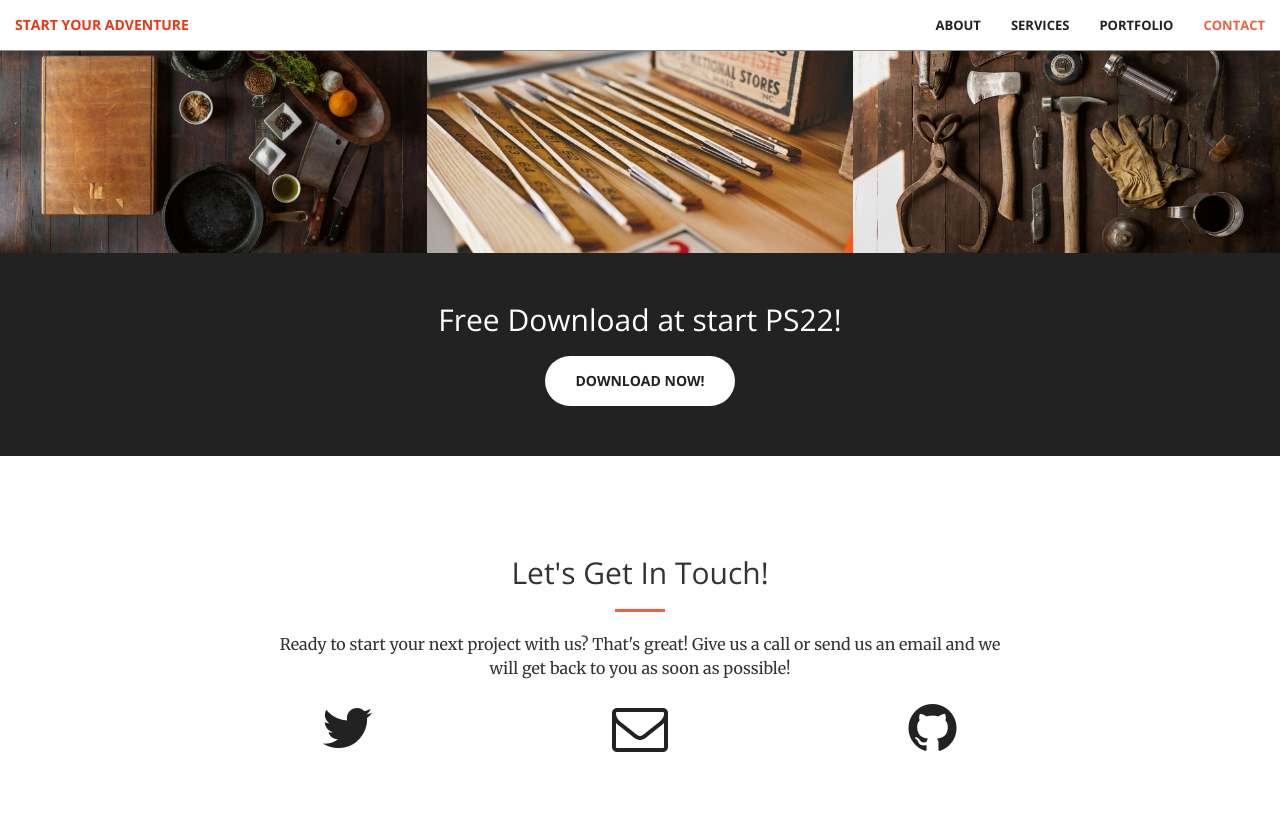
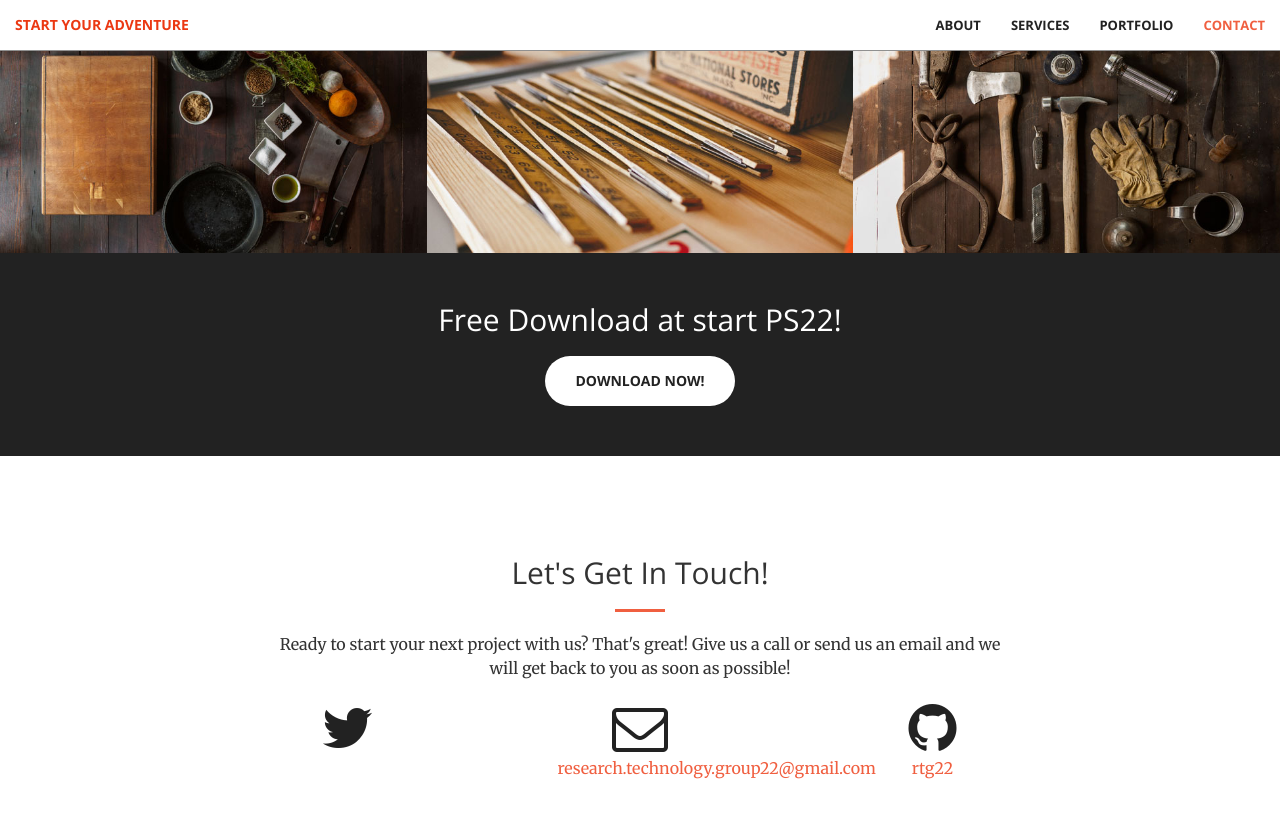
Before and after one commit to RTG22/ps22, a Jekyll site: the page built from index.html, in a window 1280 px wide and 900 px high, scrolled down 1957 px. Shown: the top 818 px of the window. Built offline with Jekyll 4.4.1, drawn with Linux system fonts in a browser that asks for light colours.

Commit message:
update contact info

```diff
--- a/_config.yml
+++ b/_config.yml
@@ -1,12 +1,12 @@
 # Site settings
 title:
-email:
+email: research.technology.group22@gmail.com
 description: > # this means to ignore newlines until "baseurl:"
 baseurl: "" # the subpath of your site, e.g. /blog/
 url: "" # the base hostname & protocol for your site
 
 twitter_username:
-github_username:
+github_username: rtg22
 
 # Build settings
 markdown: kramdown
```
